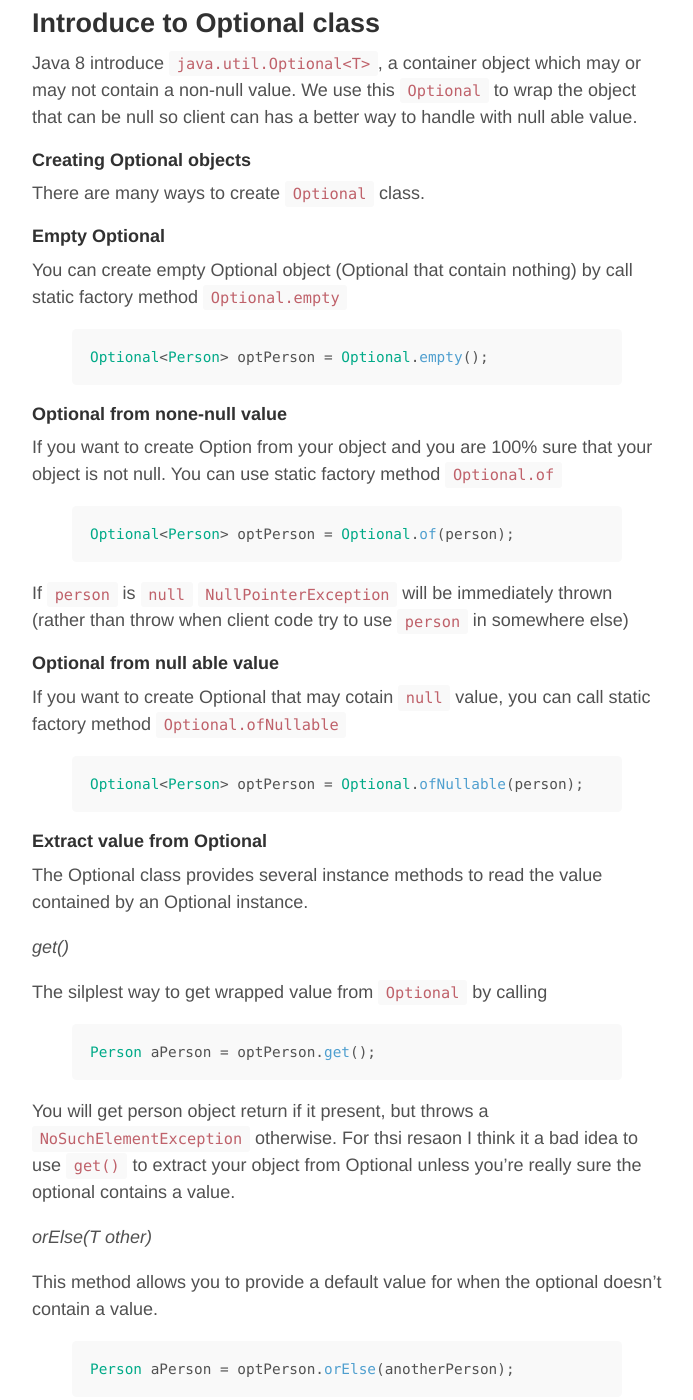
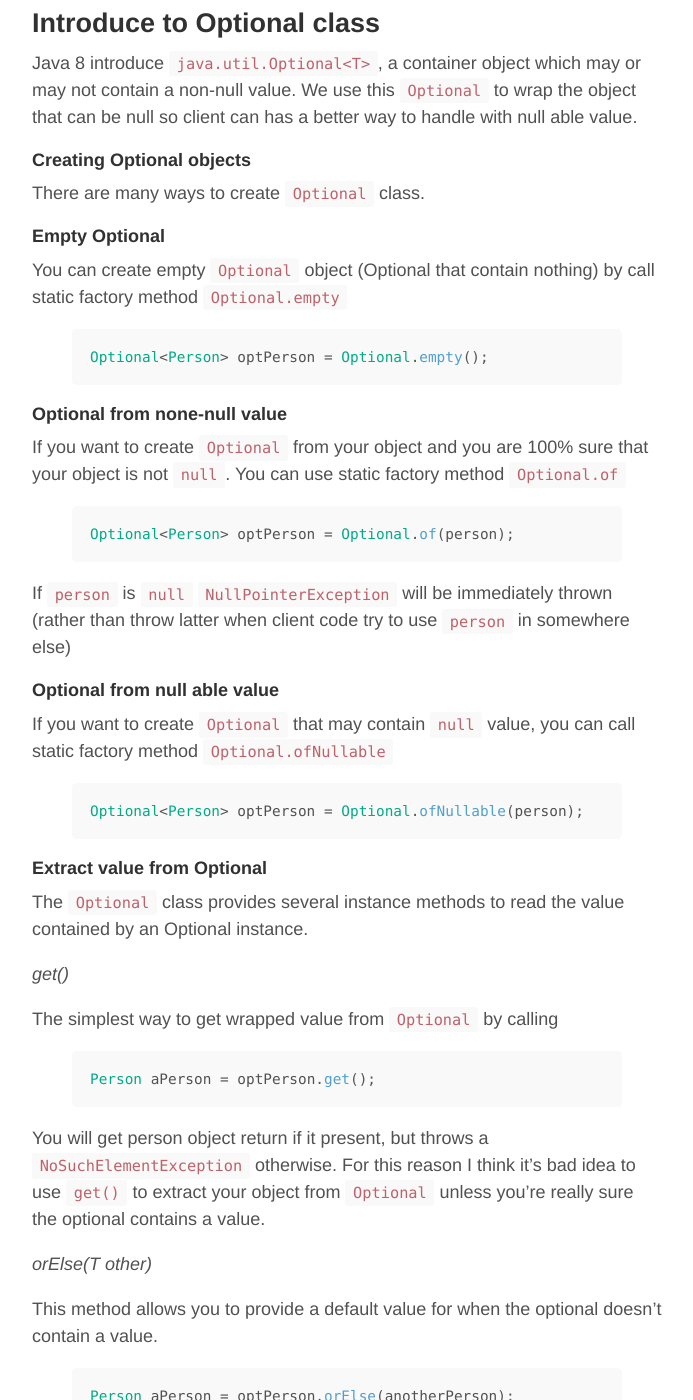
Before and after one commit to tsongpon/songpon.github.io, a Jekyll site: the page built from _posts/2015-07-12-optional-in-java8.md, in a window 1280 px wide and 1400 px high, scrolled down 604 px. Shown: the whole window, without its empty margins (293-986 px from the left). Built offline with Jekyll 4.4.1, drawn with Linux system fonts in a browser that asks for light colours; comment, search, counter and statistics services are not loaded.

Commit message:
Correct typo

```diff
--- a/_posts/2015-07-12-optional-in-java8.md
+++ b/_posts/2015-07-12-optional-in-java8.md
@@ -18,40 +18,40 @@ Java 8 introduce `java.util.Optional<T>`, a container object which may or may no
 There are many ways to create `Optional` class.
 
 ##### Empty Optional
-You can create empty Optional object (Optional that contain nothing) by call static factory method `Optional.empty`
+You can create empty `Optional` object (Optional that contain nothing) by call static factory method `Optional.empty`
 
 {% highlight java %}
 Optional<Person> optPerson = Optional.empty();
 {% endhighlight %}
 
 ##### Optional from none-null value
-If you want to create Option from your object and you are 100% sure that your object is not null. You can use static factory method `Optional.of`
+If you want to create `Optional` from your object and you are 100% sure that your object is not `null`. You can use static factory method `Optional.of`
 
 {% highlight java %}
 Optional<Person> optPerson = Optional.of(person);
 {% endhighlight %}
 
-If `person` is `null` `NullPointerException` will be immediately thrown (rather than throw when client code try to use `person` in somewhere else)
+If `person` is `null` `NullPointerException` will be immediately thrown (rather than throw latter when client code try to use `person` in somewhere else)
 
 ##### Optional from null able value
-If you want to create Optional that may cotain `null` value, you can call static factory method `Optional.ofNullable`
+If you want to create `Optional` that may contain `null` value, you can call static factory method `Optional.ofNullable`
 
 {% highlight java %}
 Optional<Person> optPerson = Optional.ofNullable(person);
 {% endhighlight %}
 
 #### Extract value from Optional
-The Optional class provides several instance methods to read the value contained by an Optional instance.
+The `Optional` class provides several instance methods to read the value contained by an Optional instance.
 
 *get()*
 
-The silplest way to get wrapped value from `Optional` by calling
+The simplest way to get wrapped value from `Optional` by calling
 
 {% highlight java %}
 Person aPerson = optPerson.get();
 {% endhighlight %}
 
-You will get person object return if it present, but throws a `NoSuchElementException` otherwise. For thsi resaon I think it a bad idea to use `get()` to extract your object from Optional unless you’re really sure the optional contains a value.
+You will get person object return if it present, but throws a `NoSuchElementException` otherwise. For this reason I think it's bad idea to use `get()` to extract your object from `Optional` unless you’re really sure the optional contains a value.
 
 *orElse(T other)*
 
```
